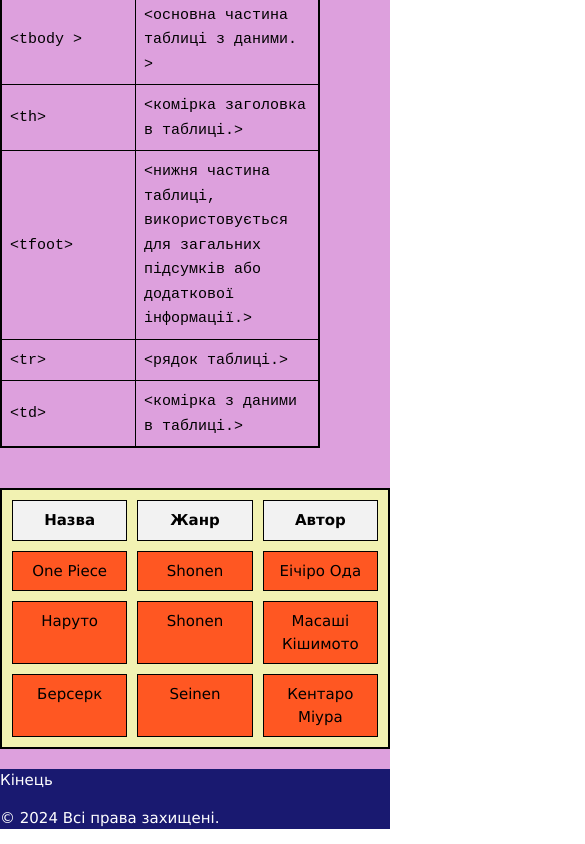
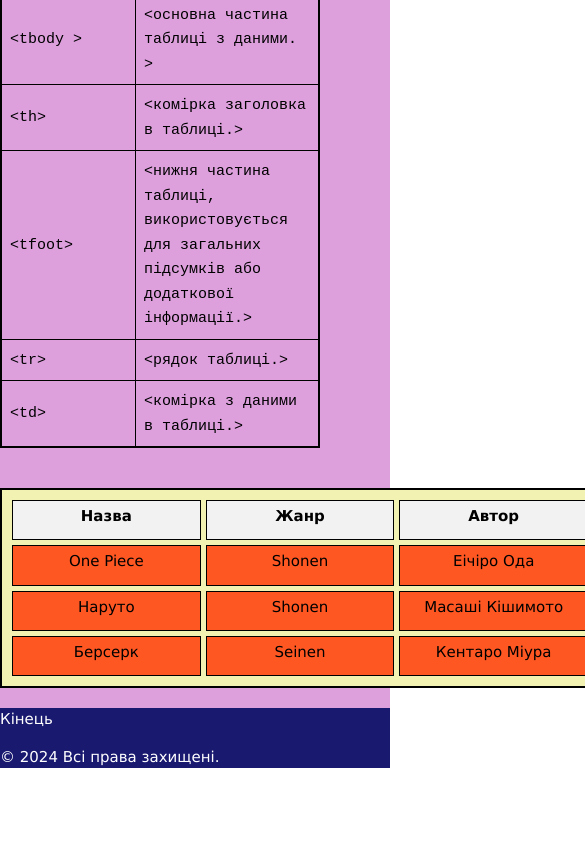
Before and after one commit to soniccobubu/allast, a website: page index.html in a window 390 px wide. Shown: the part 2914-3758 px from the top of the page, 585 px wide, since content can reach past the window. After the commit the page ends 3697 px from the top, so only its background shows below. Drawn offline with nearby package versions, Linux system fonts and the light colour scheme; files whose address does not match are found by name.

Commit message:
Initial commit

```diff
--- a/styles/style.css
+++ b/styles/style.css
@@ -155,11 +155,12 @@
 }
 
 .g-table {
-    width: 60%;
+    width: 600px;
+    height: 200px;
     display: grid;
-    margin: 0 auto;
-    grid-template-columns: repeat(3, 1fr); /* 3 колонки одинаковой ширины */
-    gap: 10px; /* Отступы между ячейками */
+    margin: 0;
+    grid-template-columns: repeat(3, minmax(0, 0.5fr));/* 3 колонки одинаковой ширины */
+    gap: 5px; /* Отступы между ячейками */
     border: 2px solid black; /* Граница для всей таблицы */
     padding: 10px;
     background-color: #f2f2b2;
@@ -167,7 +168,7 @@
 
 .g-table > div {
     border: 1px solid black; /* Границы ячеек */
-    padding: 8px;
+    padding: 4px;
     text-align: center; /* Выравнивание текста по центру */
     background-color: #ff5722;
 }
@@ -181,18 +182,7 @@
 }
 
 @media only screen and (max-width: 600px) {
-    .g-table {
-        width: 100%; /* Занимаем всю ширину экрана */
-        grid-template-columns: repeat(3, minmax(100px, 1fr)); /* Колонки адаптируются */
 
-        display: grid;
-        /*grid-template-columns: repeat(3, 1fr); /* 3 колонки по 300px каждая */
-        gap: 10px; /* Отступы между ячейками */
-        border: 2px solid black; /* Граница для всей таблицы */
-        padding: 10px;
-        background-color: #f2f2b2;
-        margin: 0;
-    }
     .banner h1 {
         position: absolute;
         top: 50%;
```
